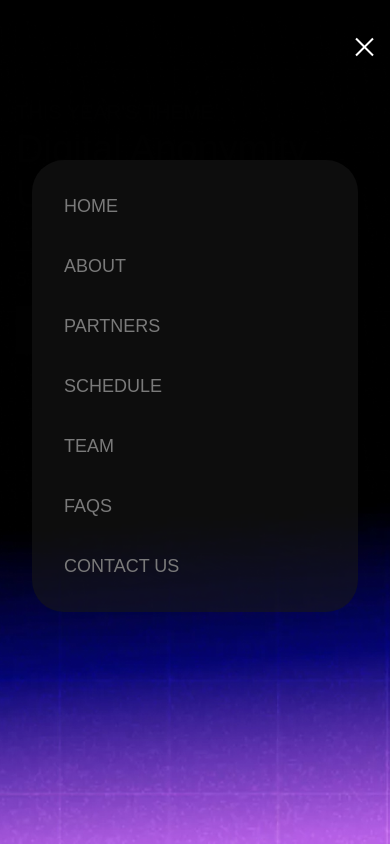
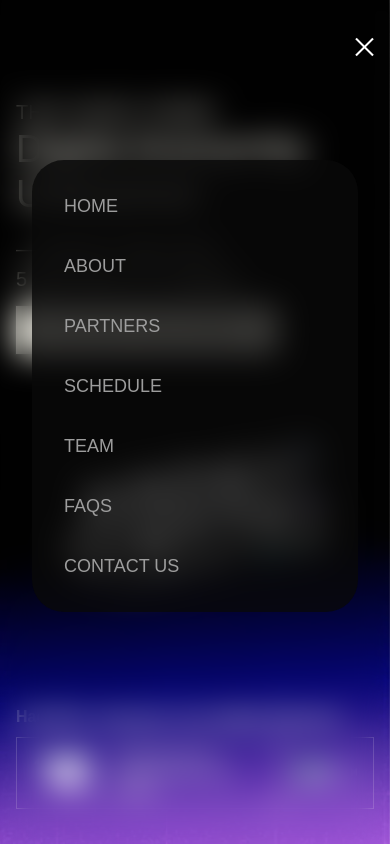
Before and after one commit to BitByte-TPC/hackbyte, a React (Vite) app: page / in a window 390 px wide. Both pictures are taken after a click on the button 362 px from the left and 46 px from the top of the page. Built offline with nearby package versions, Linux system fonts and the light colour scheme; a web font is replaced by a local one.

Commit message:
fix: navbar bg

```diff
--- a/src/components/Navbar/index.jsx
+++ b/src/components/Navbar/index.jsx
@@ -56,13 +56,12 @@ export default function Navbar() {
         id="menu"
         className={`absolute top-0 bottom-0 left-0 ${
           isMenuOpen ? "block" : "hidden"
-        } w-full min-h-screen py-1 pt-40 px-8 bg-cover bg-center`}
-        style={{ backgroundImage: "url(/background.webp)" }}
+        } w-full min-h-screen py-1 pt-40 px-8 backdrop-blur-lg`}
       >
         <div
-          className="flex flex-col self-end space-y-8 text-lg text-[#7A7A7A]
-          font-medium uppercase p-8 border-1 border-[#222] rounded-[2rem] bg-[#171717]
-          bg-opacity-60"
+          className="flex flex-col self-end space-y-8 text-lg text-[#9d9d9d]
+          font-medium uppercase p-8 border-1 border-[#222] rounded-[2rem] bg-[#090909]
+          bg-opacity-80"
         >
           {navigationItems.map(({ label, href }) => (
             <Link to={href} key={label} className="hover:text-[#F5F5F5]">
```
